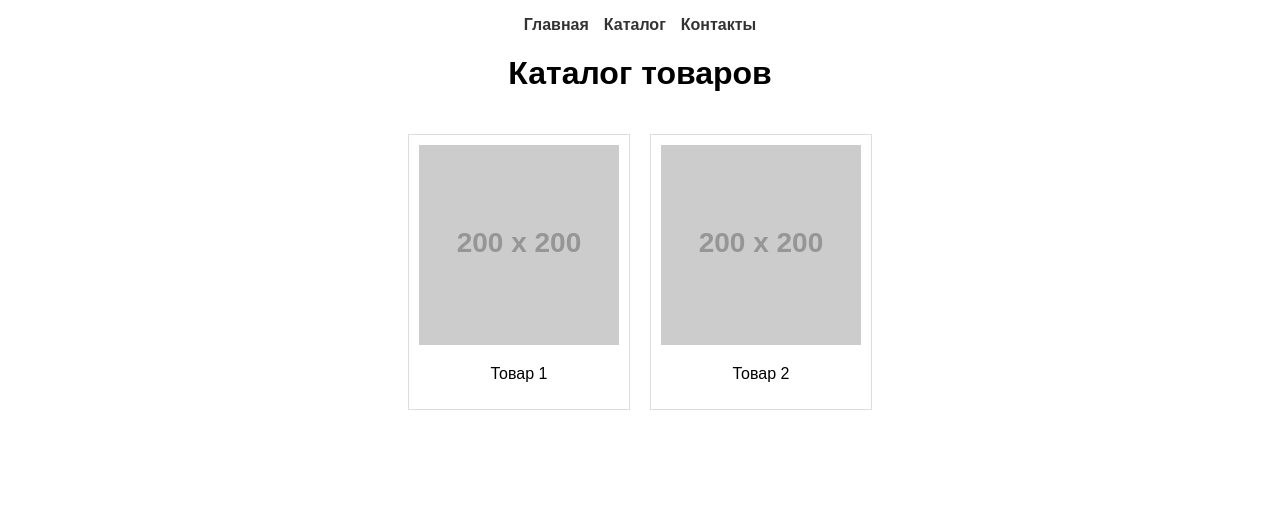
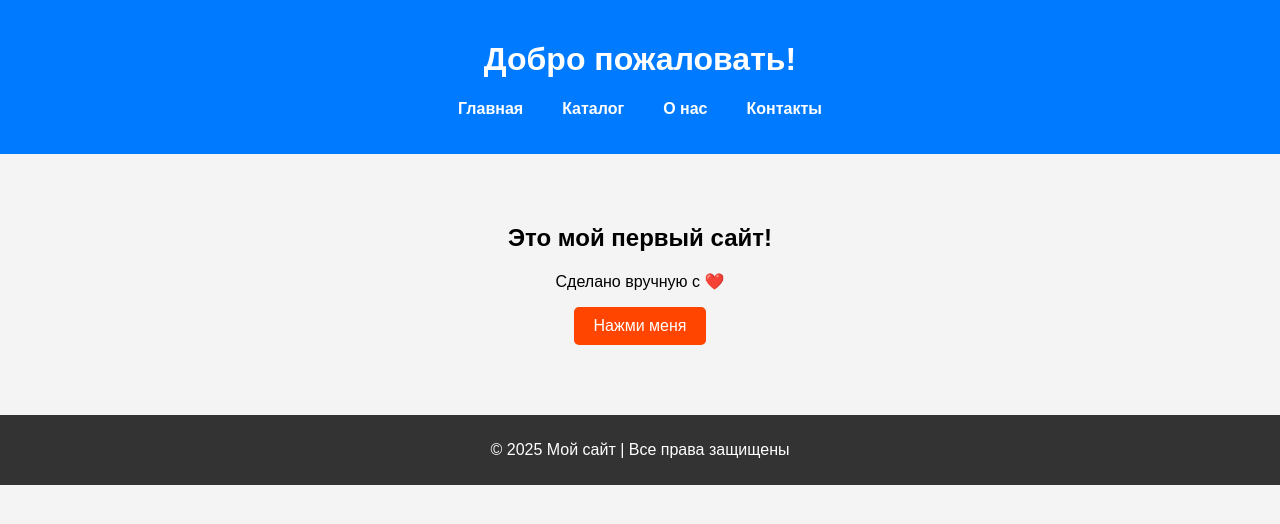
Before and after one commit to Cryfon/plamo, a plain HTML site: page index.html in a window 1280 px wide. Drawn offline with Linux system fonts and the light colour scheme; placeholder pictures from the web are drawn by us.

Commit message:
Update index.html

```diff
--- a/index.html
+++ b/index.html
@@ -3,36 +3,32 @@
 <head>
     <meta charset="UTF-8">
     <meta name="viewport" content="width=device-width, initial-scale=1.0">
-    <title>Каталог</title>
-    <style>
-        body { font-family: Arial, sans-serif; text-align: center; }
-        nav ul { list-style: none; padding: 0; display: flex; justify-content: center; gap: 15px; }
-        nav ul li { display: inline; }
-        nav ul li a { text-decoration: none; color: #333; font-weight: bold; }
-        nav ul li a:hover { color: #007bff; }
-        .catalog { display: flex; flex-wrap: wrap; justify-content: center; gap: 20px; padding: 20px; }
-        .item { border: 1px solid #ddd; padding: 10px; width: 200px; }
-        .item img { width: 100%; height: auto; }
-    </style>
+    <title>Мой сайт</title>
+    <link rel="stylesheet" href="style.css">
 </head>
 <body>
-    <nav>
-        <ul>
-            <li><a href="#">Главная</a></li>
-            <li><a href="#">Каталог</a></li>
-            <li><a href="#">Контакты</a></li>
-        </ul>
-    </nav>
-    <h1>Каталог товаров</h1>
-    <div class="catalog">
-        <div class="item">
-            <img src="https://via.placeholder.com/200" alt="Товар 1">
-            <p>Товар 1</p>
-        </div>
-        <div class="item">
-            <img src="https://via.placeholder.com/200" alt="Товар 2">
-            <p>Товар 2</p>
-        </div>
-    </div>
+
+    <header>
+        <h1>Добро пожаловать!</h1>
+        <nav>
+            <ul>
+                <li><a href="index.html">Главная</a></li>
+                <li><a href="catalog.html">Каталог</a></li>
+                <li><a href="about.html">О нас</a></li>
+                <li><a href="contact.html">Контакты</a></li>
+            </ul>
+        </nav>
+    </header>
+
+    <main>
+        <h2>Это мой первый сайт!</h2>
+        <p>Сделано вручную с ❤️</p>
+        <button>Нажми меня</button>
+    </main>
+
+    <footer>
+        <p>&copy; 2025 Мой сайт | Все права защищены</p>
+    </footer>
+
 </body>
 </html>
```
